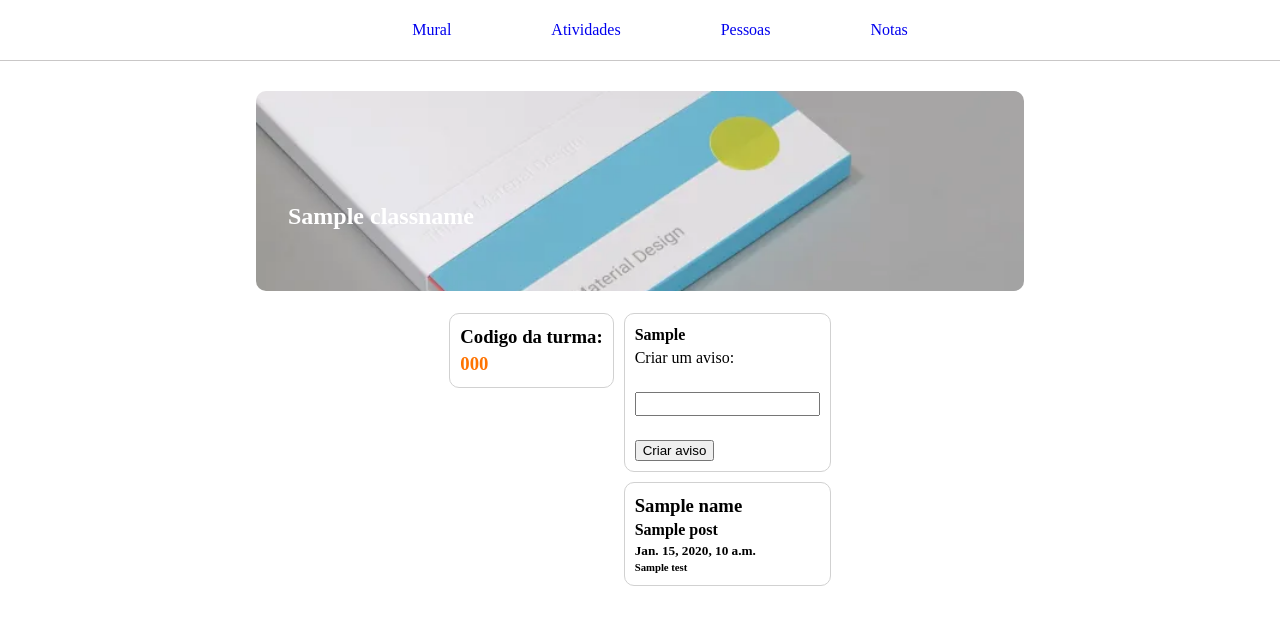
After one commit to roxacarv/QuintaSerie, a Django app: template classroom/templates/join.html in a window 1280 px wide. The commit adds this page. Shown: the top 625 px of the page. Run offline with Django 4.2, Linux system fonts and the light colour scheme; the template is opened without the code that fills it: most values are stand-ins (such as "Sample title", 1, 10 or a date in 2020).

Commit message:
Criar e Participar da turma em desenvolvimento

```diff
--- a/classroom/static/css/styles.css
+++ b/classroom/static/css/styles.css
@@ -1,3 +1,10 @@
+* {
+    margin: 0px;
+    padding: none;
+    text-decoration: none;
+    line-height: 1.4em;
+}
+
 .create-class-wrapper {
     position: absolute;
     top: 50%;
@@ -8,11 +15,14 @@
 }
 
 .create-class-wrapper .create-class-btn {
+    margin-top: 25px;
     width: auto;
     height: auto;
     display: flex;
     flex-direction: row;
     padding-top: 15px;
+    justify-content: center;
+    gap: 10px;
 }
 
 .create-class-wrapper .create-class-info {
@@ -34,8 +44,14 @@
 }
 
 .create-class-wrapper .create-class-btn div:first-child {
-    border: 1px solid #fff;
+    border: 1px solid rgb(226, 226, 226);
+    border-radius: 10px;
     cursor: pointer;
+    padding: 10px;
+}
+
+.create-class:hover {
+    background-color: rgb(236, 236, 236);
 }
 
 .create-class-wrapper .create-class-btn div:nth-child(2) {
@@ -43,6 +59,92 @@
     border-radius: 10px;
     color: #fff;
     background-color: #1a73e8;
-    padding: 3px;
+    padding: 10px;
     cursor: pointer;
 }
+
+.enter-on-class:hover {
+    background-color: #1b4781 !important;
+    color: rgb(255, 255, 255);
+}
+
+.form-class-wrapper {
+    display: flex;
+    justify-content: center;
+    align-items: center;
+    top: 100px;
+}
+
+.align-class-wrapper {
+    display: flex;
+    justify-content: center;
+}
+
+.top-menu {
+    width: 100%;
+    height: 60px;
+    display: flex;
+    justify-content: center;
+    align-items: center;
+    border-bottom: 1px solid rgb(201, 199, 199);
+}
+
+.top-menu-list {
+    display: inline-flex;
+    justify-content: space-around;
+    list-style-type: none;
+    gap: 100px;
+
+}
+
+.m-cover-wrapper {
+    display: flex;
+    flex-direction: column;
+    justify-content: center;
+    align-items: center;
+    top: 100px;
+    border-radius: 10px;
+}
+
+.m-cover-image {
+    margin-top: 30px;
+    border-radius: 10px;
+    width: 60%;
+    height: 200px;
+    object-fit: cover;
+}
+
+.m-cover-wrapper h2 {
+    position: fixed;
+    top: 25%;
+    left: 22.5%;
+    color: white;
+    font: 'Roboto', Arial;
+}
+
+.m-content {
+    display: flex;
+    justify-content: space-around;
+    gap: 10px;
+}
+
+.m-content div:nth-child(1) {
+    display: flex;
+    flex-direction: column;
+    border: 1px solid rgb(209, 209, 209);
+    border-radius: 10px;
+    padding: 10px;
+}
+h3:hover{
+    color:red;
+    cursor:pointer
+}
+.m-post{
+    display: -ms-flexbox;
+    justify-content: center;
+    align-items: center;
+    margin-top: 10px;
+    padding: 10px;
+    border: 1px solid rgb(209, 209, 209);
+    border-radius: 10px;
+}
--- /dev/null
+++ b/classroom/templates/base.html
@@ -0,0 +1,14 @@
+{% load static %}
+<!DOCTYPE html>
+<html lang="en">
+
+{% include 'partials/_head.html' %}
+
+<body>
+
+    {% block 'content' %}
+    {%endblock%}
+
+</body>
+
+</html>
--- /dev/null
+++ b/classroom/templates/join.html
@@ -0,0 +1,46 @@
+{% extends 'base.html' %}
+{% block 'content' %}
+{% load static %}
+
+<div class="top-menu">
+    <ul class="top-menu-list">
+        <li class="top-menu-item"><a href="/">Mural</a></li>
+        <li class="top-menu-item"><a href="/">Atividades</a></li>
+        <li class="top-menu-item"><a href="/">Pessoas</a></li>
+        <li class="top-menu-item"><a href="/">Notas</a></li>
+    </ul>
+</div>
+<div class="m-cover-wrapper">
+    <img class="m-cover-image" src="{% static 'imgs/material_book.webp' %}">
+    <h2>{{ classname }}</h2><br>
+    <div class="m-content">
+        <aside class="m-aside">
+            <div class="m-aside-code">
+                <h3>Codigo da turma:</h3>
+                <h3 style="color:rgb(255, 115, 0)">{{ classcode }}</h3>
+            </div>
+        </aside>
+        <main class="m-main">
+            <div class="form-wrapper">
+                <form class="form-class" action="{% url 'join_class' %}" method="GET">
+                    <b>{{ join_params }}</b><br>
+                    <label for="aviso">Criar um aviso: </label>
+                    <input class="form-class-item" type="text" name="name" placeholder="{{ classadm }}" style="display:none"><br><br>
+                    <input class="form-class-item" type="text" name="post"><br><br>
+                    <input class="form-class-item" type="submit" value="Criar aviso">
+                </form>
+            </div>
+            {% if post %}
+            <div class="m-post">
+                <h3> {{name}} </h3>
+                <h4> {{post}} </h4>
+                <h5> {{post_time}} </h5>
+                <h6> {{ test }}</h6>
+            </div>
+            {%endif%}
+        </main>
+    </div>
+</div>
+</div>
+
+{%endblock%}
--- /dev/null
+++ b/classroom/templates/partials/_head.html
@@ -0,0 +1,12 @@
+{% load static %}
+
+<head>
+    <meta charset='utf-8'>
+    <meta http-equiv='X-UA-Compatible' content='IE=edge'>
+    <title>QuintaSerie</title>
+    <meta name='viewport' content='width=device-width, initial-scale=1'>
+    <link rel='stylesheet' type='text/css' media='screen' href='main.css'>
+
+    <link rel="stylesheet" href="{% static 'css/styles.css' %}">
+    <script src="{% static 'js/main.js' %}"></script>
+</head>
--- a/classroom/urls.py
+++ b/classroom/urls.py
@@ -5,5 +5,7 @@ from django.conf import settings
 from django.conf.urls.static import static
 
 urlpatterns = [
-    path('', views.index, name='index')
+    path('', views.index, name='index'),
+    path('create', views.create_class, name='create_class'),
+    path('join', views.join_class, name='join_class'),
 ] + static(settings.STATIC_URL, document_root=settings.STATIC_ROOT)
```
Also changed, not shown: classroom/templates/create.html (added, +19 -0 lines), classroom/templates/index.html (+15 -31 lines), classroom/views.py (+54 -1 lines), classroom/static/imgs/material_book.webp (added), classroom/static/js/main.js (added).
